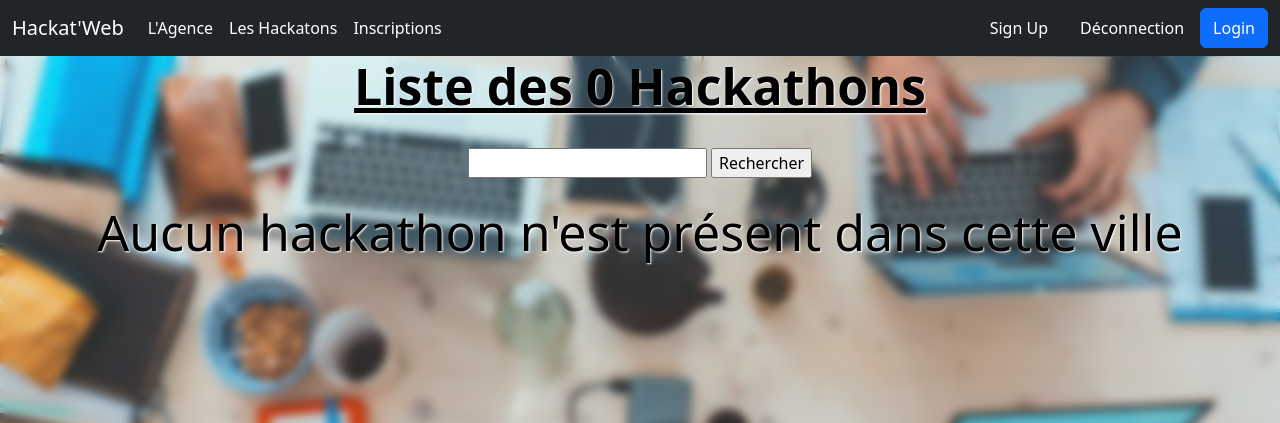
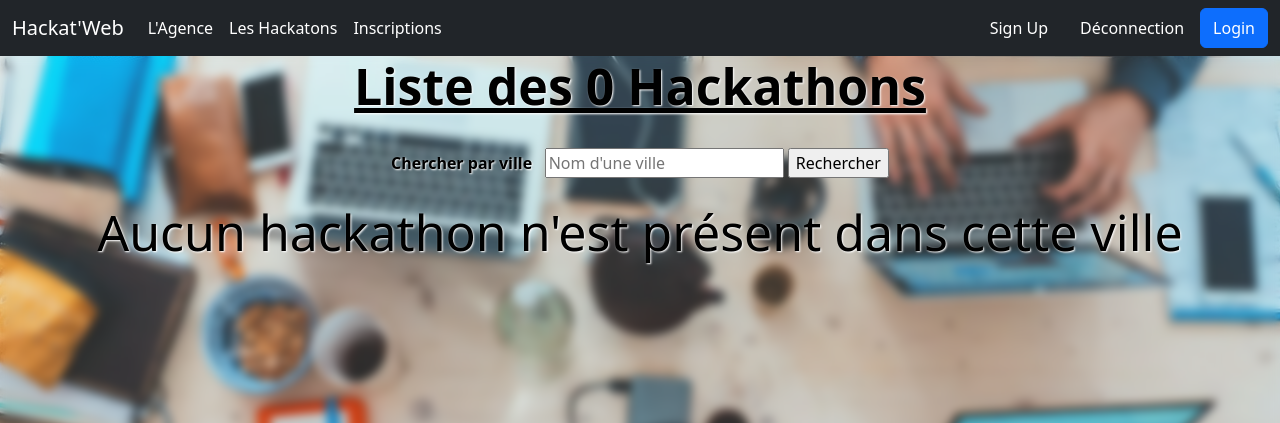
Before and after one commit to EnzoA85/HackatWeb, a Symfony app: template templates/hackathon/listeHackathon.html.twig in a window 1280 px wide. Shown: the top 423 px of the page. Run offline with Twig, Linux system fonts and the light colour scheme; the template is opened without the code that fills it, so the values that code supplies are empty; some libraries are stand-ins or nearby versions.

Commit message:
bar de recherche avec placeholder+label

```diff
--- a/templates/hackathon/listeHackathon.html.twig
+++ b/templates/hackathon/listeHackathon.html.twig
@@ -12,7 +12,7 @@
 <center>
 
 <form method="POST" action="{{path('app_rechercheListeHackathon')}}">
-    <input type="text" name='searchHackathon' id='searchHackathon'></input>
+    <label style="color:black;text-shadow: 1px 1px 2px white;font-weight:bold;">Chercher par ville &nbsp&nbsp</label><input type="text" name='searchHackathon' id='searchHackathon' placeholder="Nom d'une ville"></input>
     <input type='submit' value='Rechercher'></input>
 </form><br/>
 </center>
```
